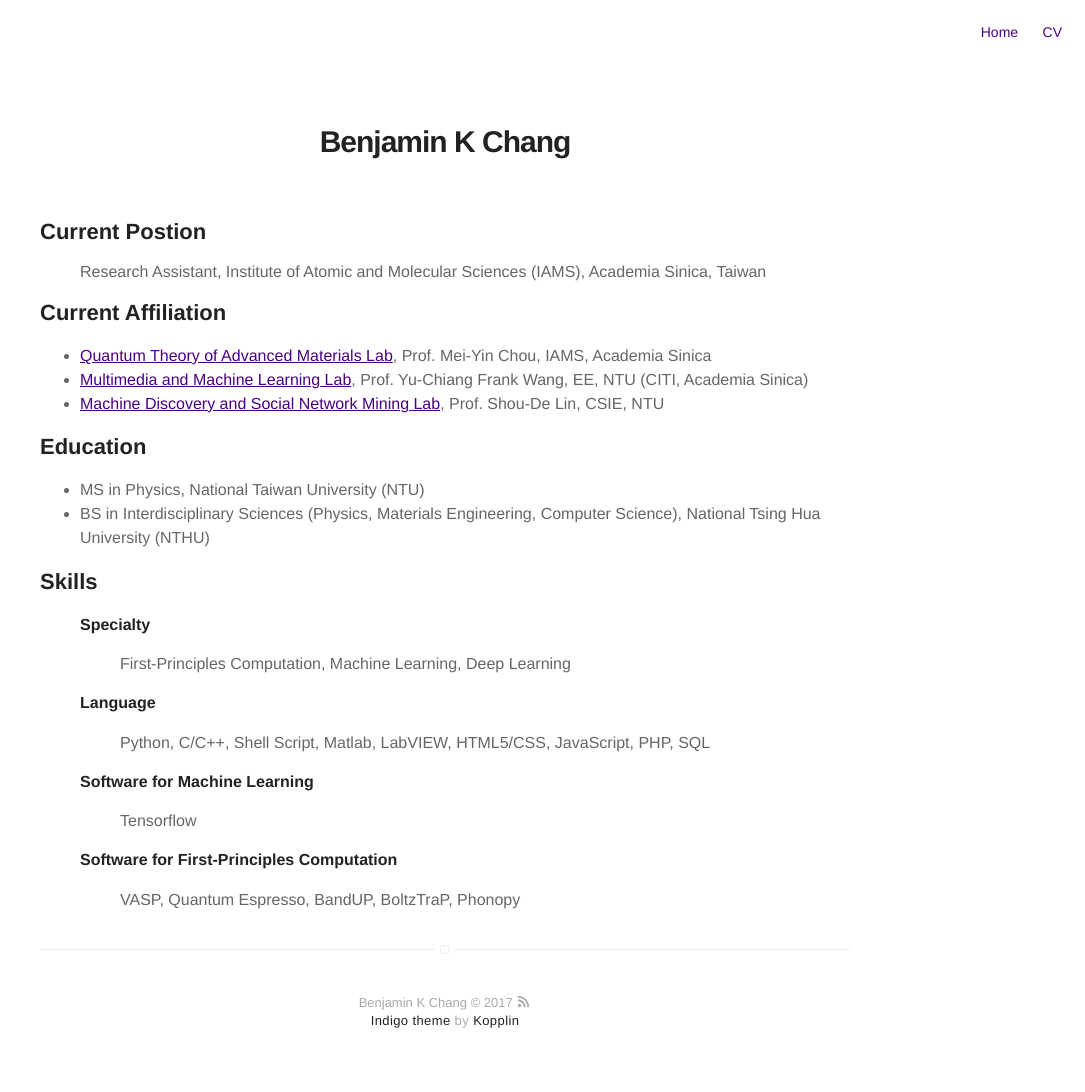
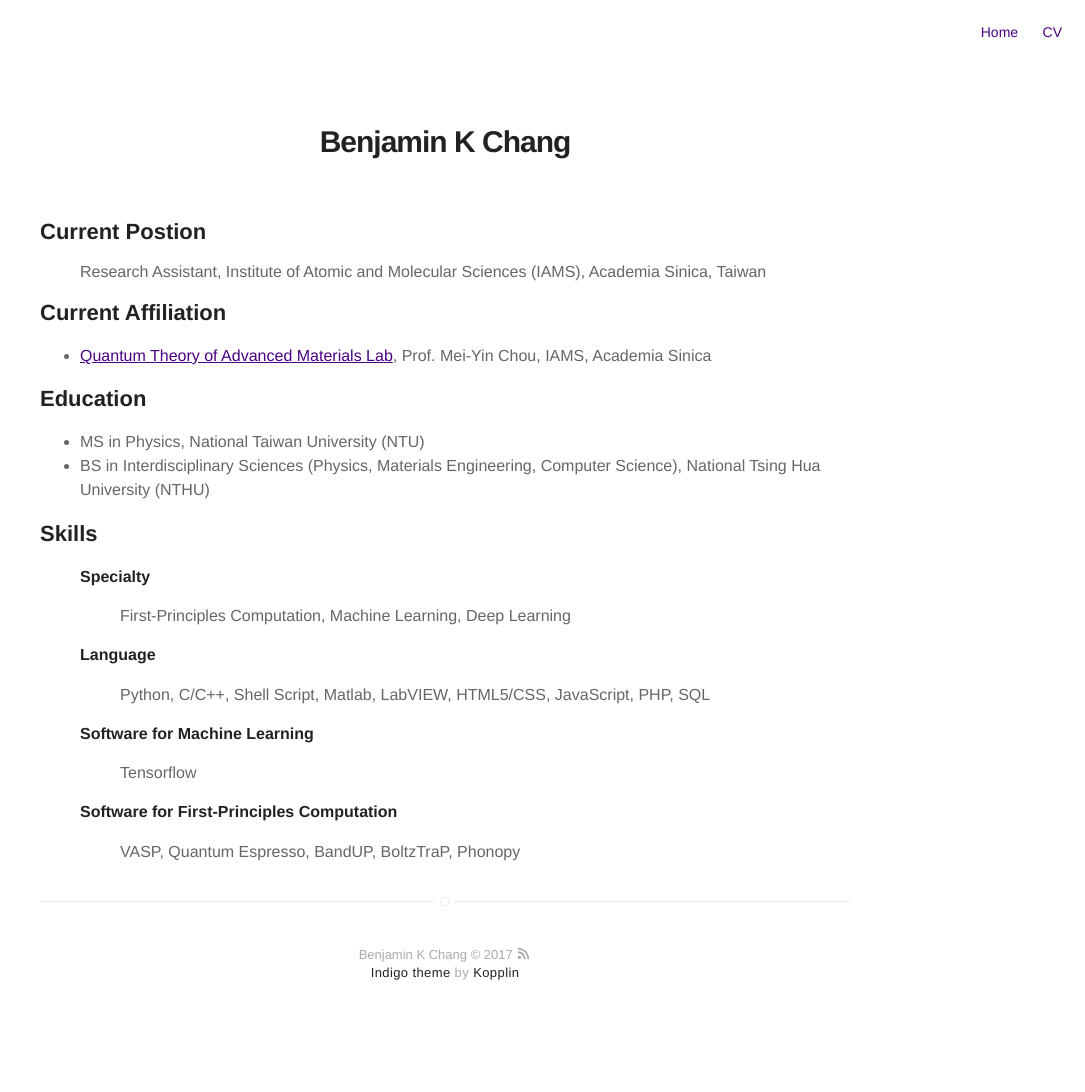
Before and after one commit to bkchang/bkchang.github.io, a Jekyll site: the page built from about.md, in a window 1280 px wide. Shown: the whole page, without its empty margins (195-1280 px from the left). Built offline with Jekyll 4.4.1, drawn with Linux system fonts in a browser that asks for light colours; after the commit the page ends 1044 px from its top, so only the background shows below that; part of the change alters nothing that is shown.

Commit message:
Update about.md

```diff
--- a/about.md
+++ b/about.md
@@ -4,19 +4,6 @@ layout: page
 ---
 {% comment %} ![Profile Image]({{ site.url }}/{{ site.picture }}) {% endcomment %}
 
-<!-- <p>Lorem ipsum dolor sit amet, consectetur adipisicing elit, sed do eiusmod
-tempor incididunt ut labore et dolore magna aliqua. Ut enim ad minim veniam,
-quis nostrud exercitation ullamco laboris nisi ut aliquip ex ea commodo
-consequat. Duis aute irure dolor in reprehenderit in voluptate velit esse
-cillum dolore eu fugiat nulla pariatur. Excepteur sint occaecat cupidatat non
-proident, sunt in culpa qui officia deserunt mollit anim id est laborum.</p>
-
-<p>Lorem ipsum dolor sit amet, consectetur adipisicing elit, sed do eiusmod
-tempor incididunt ut labore et dolore magna aliqua. Ut enim ad minim veniam,
-quis nostrud exercitation ullamco laboris nisi ut aliquip ex ea commodo
-consequat. Duis aute irure dolor in reprehenderit in voluptate velit esse
-cillum dolore eu fugiat nulla pariatur. Excepteur sint occaecat cupidatat non
-proident, sunt in culpa qui officia deserunt mollit anim id est laborum.</p> -->
 <h1>Benjamin K Chang</h1>
 
 <h2>Current Postion</h2>
@@ -27,8 +14,8 @@ Research Assistant, Institute of Atomic and Molecular Sciences (IAMS), Academia
 <h2>Current Affiliation</h2>
 <ul class="skill-list">
 	<li><a href="https://www.iams.sinica.edu.tw/project/mychou">Quantum Theory of Advanced Materials Lab</a>, Prof. Mei-Yin Chou, IAMS, Academia Sinica</li>
-	<li><a href="http://mml.citi.sinica.edu.tw/">Multimedia and Machine Learning Lab</a>, Prof. Yu-Chiang Frank Wang, EE, NTU (CITI, Academia Sinica)</li>
-	<li><a href="https://www.csie.ntu.edu.tw/~sdlin/">Machine Discovery and Social Network Mining Lab</a>, Prof. Shou-De Lin, CSIE, NTU</li>
+	<!--<li><a href="http://mml.citi.sinica.edu.tw/">Multimedia and Machine Learning Lab</a>, Prof. Yu-Chiang Frank Wang, EE, NTU (CITI, Academia Sinica)</li>
+	<li><a href="https://www.csie.ntu.edu.tw/~sdlin/">Machine Discovery and Social Network Mining Lab</a>, Prof. Shou-De Lin, CSIE, NTU</li>-->
 </ul>
 
 
```
